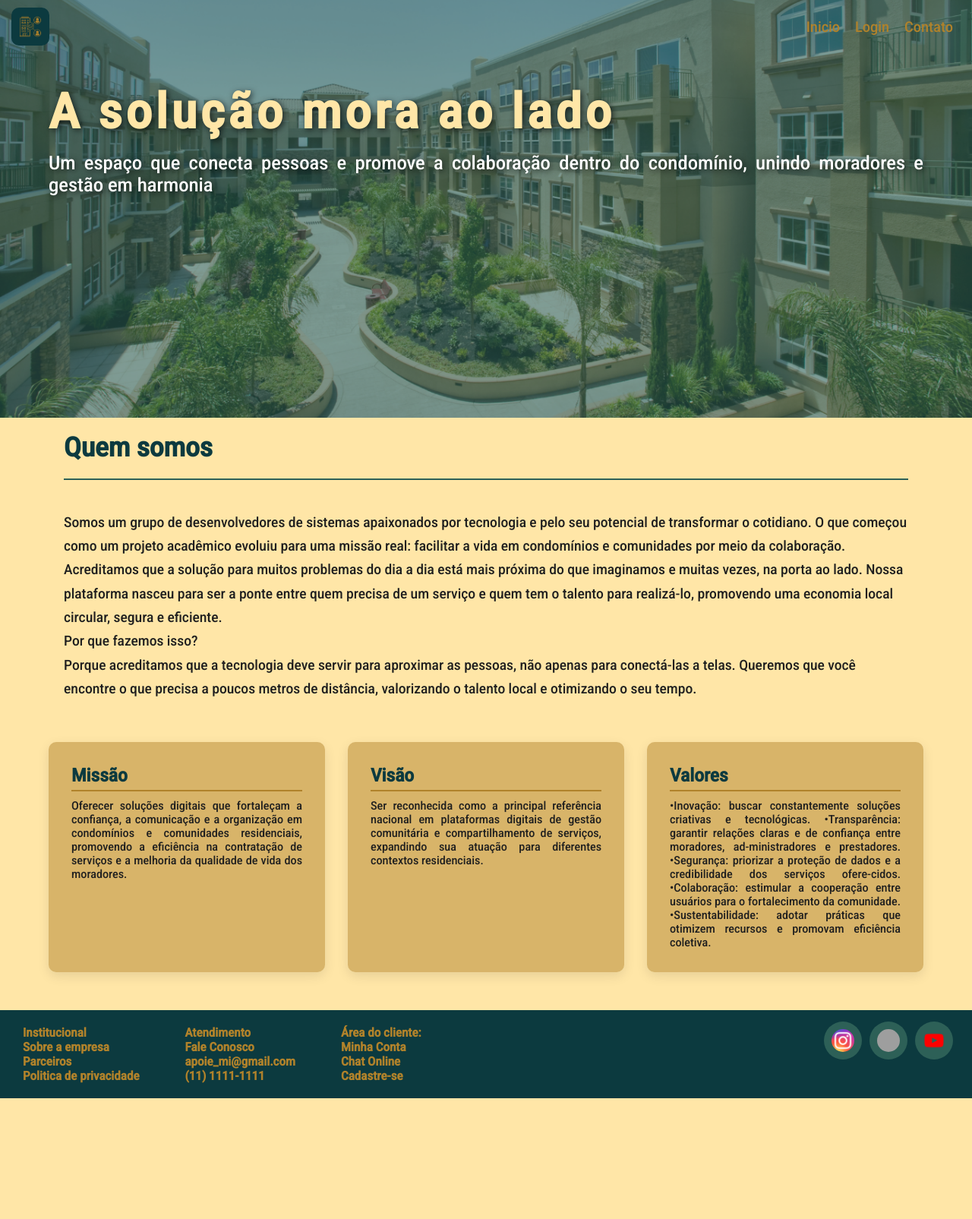
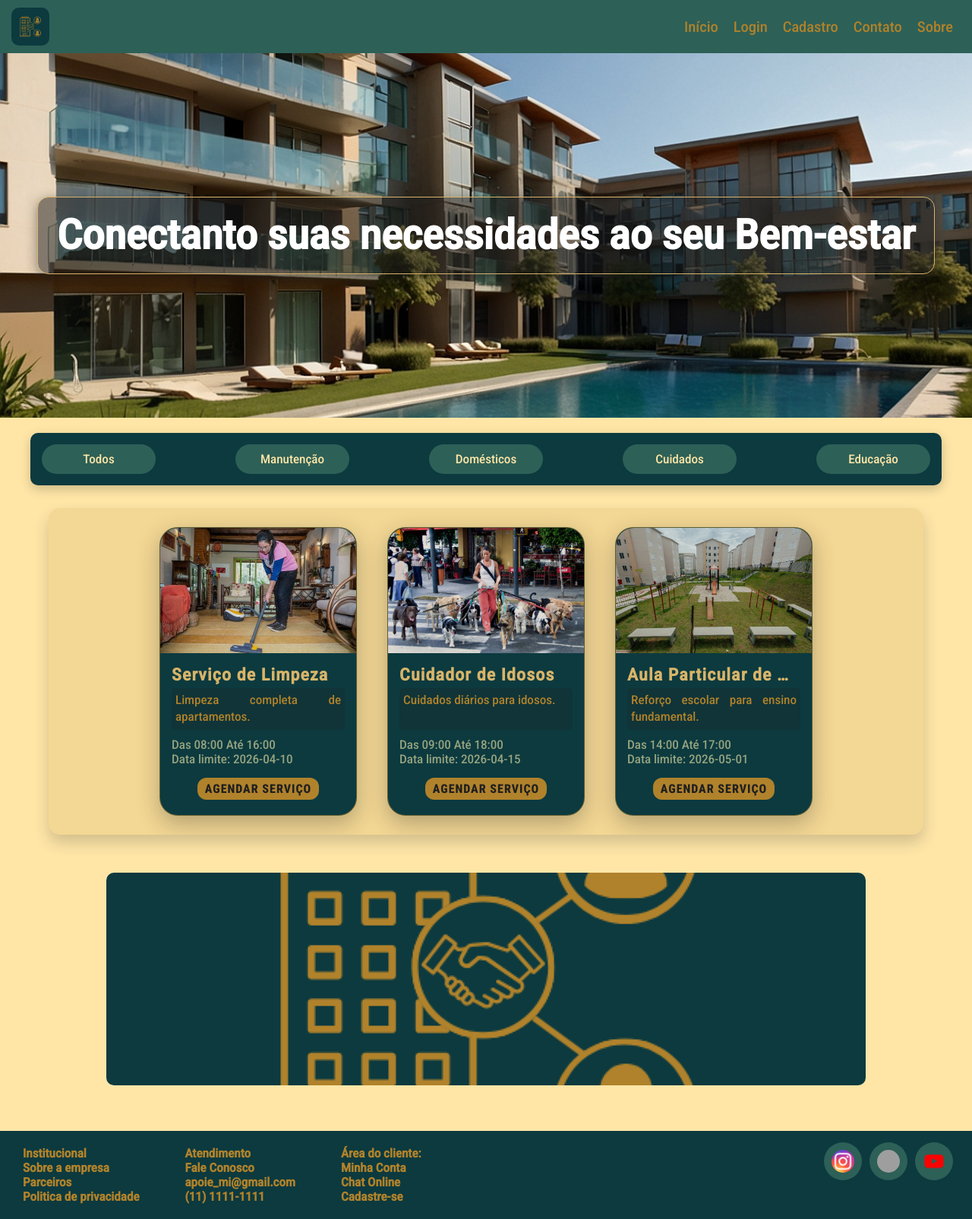
Before and after one commit to Davi-Oliveria214/TCC-Apoi-me, a PHP site: page / in a window 1280 px wide. Shown: the whole page at 76% size. Before the commit the page ends 1446 px from the top, so only its background shows below. Run offline with PHP 8.4, Linux system fonts and the light colour scheme; data comes from the database, SQL or seed files in the repository; both versions use the stored data as it was after the commit; grey boxes are pictures that could not be loaded.

```diff
--- a/css/card.css
+++ b/css/card.css
@@ -1,6 +1,6 @@
 .card {
-    width: 250px;
-    min-height: 270px;
+    width: 260px;
+    min-height: 280px;
     display: flex;
     flex-direction: column;
     background-color: var(--verde-musgo);
@@ -33,26 +33,30 @@
         gap: 10px;
 
         .info-card {
-            height: 80px;
+            min-height: 80px;
             display: flex;
             flex-direction: column;
             gap: 5px;
 
-            .titulo-card {
+            &>.titulo-card {
                 color: var(--dourado-palido);
                 margin: 0;
                 font-size: 1.4rem;
                 letter-spacing: 1.2px;
+
+                white-space: nowrap;
+                overflow: hidden;
+                text-overflow: ellipsis;
             }
 
             &>p {
+                height: 55px;
                 text-align: justify;
                 overflow-y: auto;
                 padding: 5px;
                 background-color: rgba(var(--preto-rgba), 0.2);
                 border-radius: 5px;
                 line-height: 1.4;
-                height: 100%;
             }
         }
 
--- a/css/style.css
+++ b/css/style.css
@@ -50,6 +50,143 @@ main {
   font-family: "FonteBotao";
   src: url("../font/Roboto/static/Roboto-Condensed-ExtraBold.ttf");
   font-weight: 900;
+}
+
+/* PÁGINA INICIAL */
+.img-mostrar {
+  width: 100vw;
+  height: 60vh;
+  display: flex;
+  justify-content: center;
+  align-items: center;
+  position: relative;
+}
+
+.img-mostrar>img {
+  width: 100%;
+  height: 100%;
+  object-fit: cover;
+  position: absolute;
+  z-index: -1;
+}
+
+.texto-img>h1 {
+  line-height: 1.3;
+  text-align: center;
+  word-break: break-all;
+  font-size: clamp(0.5rem, 1rem + 3vw, 3.5rem);
+  color: var(--branco);
+  background-color: rgba(var(--preto-rgba), 0.5);
+  padding: 15px 25px;
+  border-radius: 15px;
+  box-shadow: 0 4px 15px rgba(var(--preto-rgba), 0.5);
+  border: 1px solid var(--dourado-palido);
+}
+
+.principal-inicial {
+  display: flex;
+  flex-direction: column;
+  align-items: center;
+  gap: 30px;
+  padding: 20px 0;
+}
+
+/* ESCOLHAS (Filtros) */
+.inicial-escolha {
+  width: 100vw;
+  display: flex;
+  justify-content: center;
+  padding: 0 10px;
+}
+
+.inicial-escolha>ul {
+  width: 100%;
+  max-width: 1200px;
+  display: flex;
+  align-items: center;
+  justify-content: space-between;
+  background-color: var(--verde-musgo);
+  padding: 15px;
+  gap: 10px;
+  overflow-x: auto;
+  border-radius: 10px;
+  box-shadow: 0 5px 15px rgba(0, 0, 0, 0.2);
+}
+
+.inicial-escolha li {
+  min-width: 150px;
+  max-height: 50px;
+  text-align: center;
+  cursor: pointer;
+  font-size: 1rem;
+  padding: 10px 15px;
+  border-radius: 20px;
+  background-color: var(--verde-musgo-medio);
+  color: var(--dourado-fraco);
+  transition: background-color 0.3s, transform 0.2s, box-shadow 0.3s;
+  flex-shrink: 0;
+  text-transform: inherit;
+}
+
+.inicial-escolha li::first-letter {
+  text-transform: uppercase;
+}
+
+.inicial-escolha li:hover {
+  background-color: var(--dourado-palido);
+  color: var(--verde-musgo);
+  transform: translateY(-2px);
+  box-shadow: 0 4px 8px rgba(0, 0, 0, 0.3);
+}
+
+/* INFORMAÇÕES INICIAL (Container dos Cards) */
+.informacoes-inicial {
+  width: 90%;
+  max-width: 1200px;
+  max-height: 430px;
+  display: flex;
+  justify-content: center;
+  padding: 25px 15px;
+  gap: 40px;
+  flex-wrap: wrap;
+  overflow-y: auto;
+  border-radius: 15px;
+  background-color: rgba(var(--dourado-palido-rgba), 0.3);
+  box-shadow: 0 10px 20px rgba(var(--preto-rgba), 0.2);
+  border: none;
+  overflow-y: scroll;
+}
+
+/* PARCEIROS */
+.parceros-principal {
+  width: 100vw;
+  display: flex;
+  justify-content: center;
+  margin-bottom: 20px;
+  padding: 20px 10px;
+}
+
+.parceros-principal>img {
+  width: 85%;
+  max-width: 1000px;
+  height: 35vh;
+  object-fit: cover;
+  border-radius: 10px;
+}
+
+@media screen and (max-width: 700px) {
+  .img-mostrar {
+    height: 35vh;
+    /* Aumenta a altura no mobile */
+  }
+
+  .img-mostrar>img {
+    height: 100%;
+  }
+
+  .texto-img>h1 {
+    padding: 10px 20px;
+  }
 }
 
 /* ===========================
--- a/includes/topo.php
+++ b/includes/topo.php
@@ -1,52 +1,48 @@
 <?php
 require('./includes/conexao.php');
 @session_start();
-$pag = $_SERVER['PHP_SELF'];
 
-$classe = "";
+$pag = basename($_SERVER['PHP_SELF']); // pega só o nome do arquivo
 
-if ($pag === "/login.php" || $pag === "/cadastro.php" || $pag === "/index.php" || $pag === "/criarChave.php") {
-    $classe = "navegacao";
-} else {
-    $classe = "menu";
-}
+$classe = in_array($pag, ['login.php', 'cadastro.php', 'index.php', 'criarChave.php', 'sobre.php'])
+    ? "navegacao"
+    : "menu";
 ?>
 
 <header class="topo-cabecalho" id="topo">
-    <a class="img-logo" href="index.php"><img src="./img/condomino.png" alt=""></a>
 
-    <nav class="<?php echo $classe; ?>">
+    <a class="img-logo" href="index.php">
+        <img src="./img/condomino.png" alt="Logo">
+    </a>
+
+    <nav class="<?= $classe ?>">
         <ul>
-            <li><a href="./index.php">Inicio</a></li>
-            <?php
-            if (isset($_SESSION["login"]) && $_SESSION["login"]) {
-                echo "<li><a href='./servicos.php'>Serviços</a></li>";
-            } else {
-                echo $pag !== "/login.php" ? "<li><a href='login.php'>Login</a></li>" : "<li><a href='cadastro.php'>Cadastro</a></li>";
-            }
-            ?>
+            <li><a href="index.php">Início</a></li>
+
+            <?php if (!empty($_SESSION["login"])): ?>
+                <li><a href="servicos.php">Serviços</a></li>
+            <?php else: ?>
+                <?php if ($pag === "login.php"): ?>
+                    <li><a href="cadastro.php">Cadastro</a></li>
+                <?php elseif ($pag === "cadastro.php"): ?>
+                    <li><a href="login.php">Login</a></li>
+                <?php else: ?>
+                    <li><a href="login.php">Login</a></li>
+                    <li><a href="cadastro.php">Cadastro</a></li>
+                <?php endif; ?>
+            <?php endif; ?>
+
             <li><a href="#">Contato</a></li>
+            <li><a href="sobre.php">Sobre</a></li>
         </ul>
     </nav>
 
     <?php
-    if ($pag === '/index.php') {
-    ?>
-        <style>
-            #topo {
-                background-color: transparent;
-            }
-        </style>
-    <?php
-    }
-    ?>
+    if ($classe === "menu" && !empty($_SESSION["id"])):
 
-    <?php
-    if ($classe === "menu" && isset($_SESSION["id"])) {
         $id = $_SESSION["id"];
 
         $sql = "SELECT nome, email, imagem FROM usuario WHERE id = ?";
-
         $stm = $con->prepare($sql);
         $stm->bind_param("i", $id);
         $stm->execute();
@@ -54,32 +50,36 @@ if ($pag === "/login.php" || $pag === "/cadastro.php" || $pag === "/index.php" |
 
         if ($resultado->num_rows > 0) {
             $usuario = $resultado->fetch_assoc();
-
             $nome = $usuario["nome"];
-            $email = $usuario["email"];
             $img = $usuario["imagem"];
         } else {
-            $_SESSION["mensagem"] = "Usuário desconectado ou não existe";
             $_SESSION["login"] = false;
-            $_SESSION["tipo"] = "desconectado";
+            session_destroy();
         }
     ?>
-        <input type="text" name="" id=" " class="pesquisa" placeholder="Pesquisar">
 
+        <input type="text" class="pesquisa" placeholder="Pesquisar">
 
         <div class="user">
-            <p>Olá, <?php echo $nome ?></p>
-            <a href="./usuario.php"><img src="<?php echo $img ?>" alt="" class="<?php echo $userClass = ($pag === "/usuario") ? "user-icon" : "user-img"; ?>"></a>
-            <a href=""><img src="./icon/msg.png" alt=""></a>
+            <p>Olá, <?= htmlspecialchars($nome) ?></p>
+
+            <a href="usuario.php">
+                <img src="<?= htmlspecialchars($img) ?>"
+                     alt="Usuário"
+                     class="<?= ($pag === "usuario.php") ? "user-icon" : "user-img"; ?>">
+            </a>
+
+            <a href="#">
+                <img src="./icon/msg.png" alt="Mensagens">
+            </a>
         </div>
+
         <nav id="burguer">
             <div></div>
             <div></div>
             <div></div>
         </nav>
 
-    <?php
-    }
-    ?>
+    <?php endif; ?>
 
 </header>
--- a/index.php
+++ b/index.php
@@ -3,52 +3,66 @@ include('./includes/head.php');
 include('./includes/topo.php');
 ?>
 
-<img src="./img/banner.png" alt="" class="img-sobre" id="banner">
 
-<div class="titulo-texto-sobre" id="inicial">
-    <h1>A solução mora ao lado</h1>
-    <p>Um espaço que conecta pessoas e promove a colaboração dentro do condomínio, unindo moradores e gestão em harmonia</p>
-</div>
+<figure class="img-mostrar">
+    <img src="./img/imagemcentrodecond.jpg" alt="">
+    <figcaption class="texto-img">
+        <h1>Conectanto suas necessidades ao seu Bem-estar</h1>
+    </figcaption>
+</figure>
 
+<main class="principal-inicial">
+    <section class="inicial-escolha" id="filtro">
+        <ul>
+            <?php
+            echo "<li onclick=filtrar(0)>Todos</li>";
+            $categorias = mysqli_query($con, "SELECT * FROM categorias");
 
-<main id="sobre-nos">
-    <div class="texto-principal-quem-somos">
-        <h1 class="paragrafo-destaque">
-            Quem somos
-        </h1>
+            if ($categorias->num_rows) {
+                while ($categoria = mysqli_fetch_assoc($categorias)) {
+                    echo "<li onclick=filtrar($categoria[id])>$categoria[nome]</li>";
+                }
+            }
+            ?>
+        </ul>
+    </section>
 
-        <p>
-            Somos um grupo de desenvolvedores de sistemas apaixonados por tecnologia e pelo seu potencial de transformar o cotidiano. O que começou como um projeto acadêmico evoluiu para uma missão real: facilitar a vida em condomínios e comunidades por meio da colaboração.
-            <br>Acreditamos que a solução para muitos problemas do dia a dia está mais próxima do que imaginamos e muitas vezes, na porta ao lado. Nossa plataforma nasceu para ser a ponte entre quem precisa de um serviço e quem tem o talento para realizá-lo, promovendo uma economia local circular, segura e eficiente.
-            <br>Por que fazemos isso? <br>
-            Porque acreditamos que a tecnologia deve servir para aproximar as pessoas, não apenas para conectá-las a telas. Queremos que você encontre o que precisa a poucos metros de distância, valorizando o talento local e otimizando o seu tempo.
-        </p>
-    </div>
+    <section class="informacoes-inicial" id="todos-servicos">
+        <?php
+        $servicos = mysqli_query($con, "SELECT * FROM servicos LIMIT 10");
 
-    <article class="info-nos" id="info-objetivo">
-        <div>
-            <h2>Missão</h2>
-            <p>Oferecer soluções digitais que fortaleçam a confiança, a comunicação e a organização em condomínios e comunidades residenciais, promovendo a eficiência na contratação de serviços e a melhoria da qualidade de vida dos moradores.</p>
-        </div>
-    </article>
+        if ($servicos->num_rows) {
+            while ($servico = mysqli_fetch_assoc($servicos)) {
+                $horaInicio = date('H:i', strtotime($servico['horario_inicio']));
+                $horaFim = date('H:i', strtotime($servico['horario_fim']));
 
-    <article class="info-nos" id="info-visao">
-        <div>
-            <h2>Visão</h2>
-            <p>Ser reconhecida como a principal referência nacional em plataformas digitais de gestão comunitária e compartilhamento de serviços, expandindo sua atuação para diferentes contextos residenciais.</p>
-        </div>
-    </article>
+                echo "<div class='card card-servico'>";
+                echo "<img src='$servico[imagem]' alt=''>";
+                echo "<div>";
+                echo "<div class='info-card'>";
+                echo "<h2 class='titulo-card'>$servico[nome]</h2>";
+                echo "<p>$servico[descricao]</p>";
+                echo "</div>";
+                echo "<div class='cronograma'>";
+                echo "<p>Das <time datetime='$horaInicio'>$horaInicio</time>
+                    Até <time datetime='$horaFim'>$horaFim</time></p>";
+                echo "<p>Data limite: <time datetime='$servico[data_limite]'>$servico[data_limite]</time></p>";
+                echo "</div>";
+                echo "<div class='box-btn'>";
+                echo "<a href='' class='btn' >Agendar serviço</a>";
+                echo "</div>";
+                echo "</div>";
+                echo "</div>";
+            }
+        } else {
+            echo "<h2 id=avisos>Nenhum serviço encontrado</h2>";
+        }
+        ?>
+    </section>
 
-    <article class="info-nos" id="info-valores">
-        <div>
-            <h2>Valores</h2>
-            <p>•Inovação: buscar constantemente soluções criativas e tecnológicas.
-                •Transparência: garantir relações claras e de confiança entre moradores, ad-ministradores e prestadores.
-                •Segurança: priorizar a proteção de dados e a credibilidade dos serviços ofere-cidos.
-                •Colaboração: estimular a cooperação entre usuários para o fortalecimento da comunidade.
-                •Sustentabilidade: adotar práticas que otimizem recursos e promovam eficiência coletiva.</p>
-        </div>
-    </article>
+    <section class="parceros-principal">
+        <img class="menu-img" src="./img/condomino.png" alt="">
+    </section>
 </main>
 
 <?php
```
Also changed, not shown: database/bd_tcc.sql (+62 -3 lines), sobre.php (added, +56 -0 lines).
